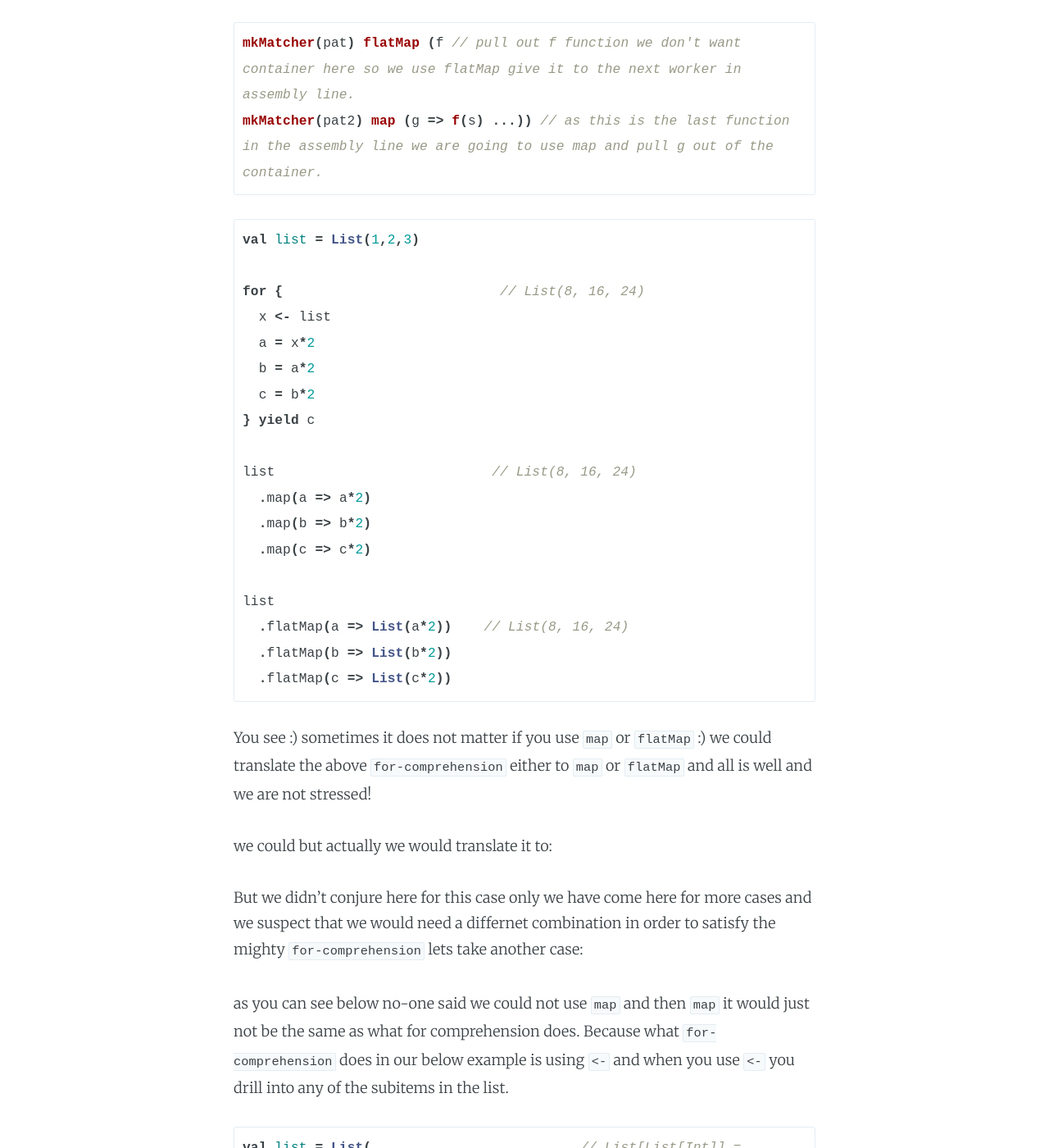
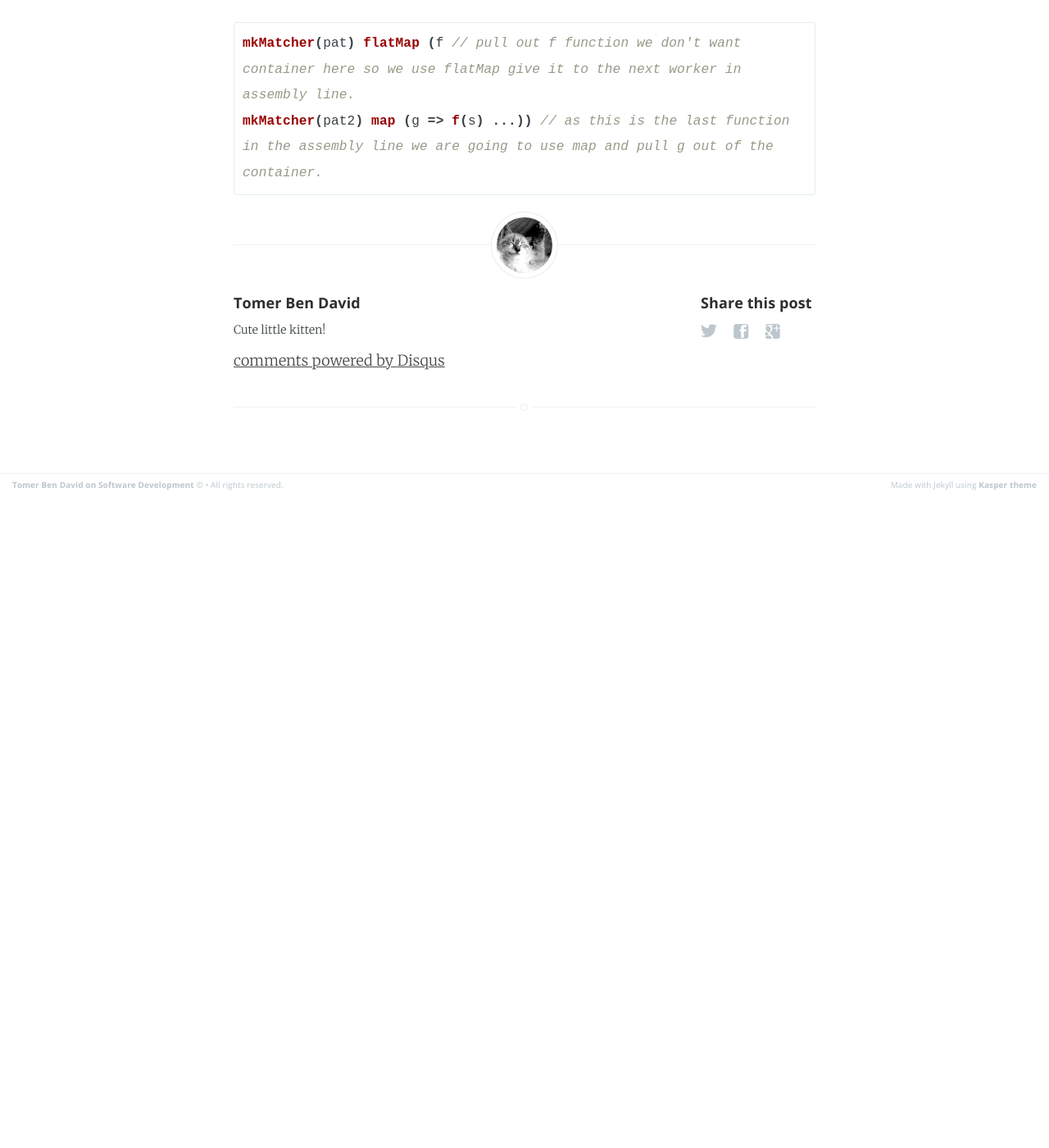
Before and after one commit to tomer-ben-david/tomer-ben-david.github.io.jekyll, a Jekyll site: the page built from _posts/2017/2017-05-24-scala-flatmap-for-comprehension.md, in a window 1280 px wide and 1400 px high, scrolled down 3570 px. Shown: the whole window at 82% size. Built offline with Jekyll 4.4.1, drawn with Linux system fonts in a browser that asks for light colours; comment, search, counter and statistics services are not loaded; after the commit the page ends 4175 px from its top, so only the background shows below that; some of the changed text lies outside the part shown.

````diff
--- a/_posts/2017/2017-05-24-scala-flatmap-for-comprehension.md
+++ b/_posts/2017/2017-05-24-scala-flatmap-for-comprehension.md
@@ -77,59 +77,3 @@
 mkMatcher(pat) flatMap (f // pull out f function we don't want container here so we use flatMap give it to the next worker in assembly line.
 mkMatcher(pat2) map (g => f(s) ...)) // as this is the last function in the assembly line we are going to use map and pull g out of the container.
 ```
-
-
-```scala
-val list = List(1,2,3)
-
-for {                           // List(8, 16, 24)
-  x <- list
-  a = x*2
-  b = a*2
-  c = b*2
-} yield c
-
-list                           // List(8, 16, 24)
-  .map(a => a*2)
-  .map(b => b*2)
-  .map(c => c*2)
-
-list
-  .flatMap(a => List(a*2))    // List(8, 16, 24)
-  .flatMap(b => List(b*2))
-  .flatMap(c => List(c*2))
-```
-
-You see :) sometimes it does not matter if you use `map` or `flatMap` :) we could translate the above `for-comprehension` either to `map` or `flatMap` and all is well and we are not stressed!
-
-we could but actually we would translate it to:
-
-
-
-But we didn't conjure here for this case only we have come here for more cases and we suspect that we would need a differnet combination in order to satisfy the mighty `for-comprehension` lets take another case:
-
-as you can see below no-one said we could not use `map` and then `map` it would just not be the same as what for comprehension does.  Because what `for-comprehension` does in our below example is using `<-` and when you use `<-` you drill into any of the subitems in the list.
-
-```scala
-val list = List(                          // List[List[Int]] = List(List(1, 2, 3), List(4, 5, 6), List(7, 8, 9))
-  List(1,2,3),
-  List(4,5,6),
-  List(7,8,9)
-)
-
-for {                                    // List[Int] = List(2, 4, 6, 8, 10, 12, 14, 16, 18)
-
-  internalLists <- list
-  b <- internalLists
-} yield b * 2
-
-list                                     // List[List[Int]] = List(List(2, 4, 6), List(8, 10, 12), List(14, 16, 18))
-  .map(internalList =>
-    internalList.map(item => item * 2)
-  )
-
-list                                     // List[Int] = List(2, 4, 6, 8, 10, 12, 14, 16, 18)
-  .flatMap(internalList =>
-    internalList.map(item => item * 2)
-  )
-```
````
